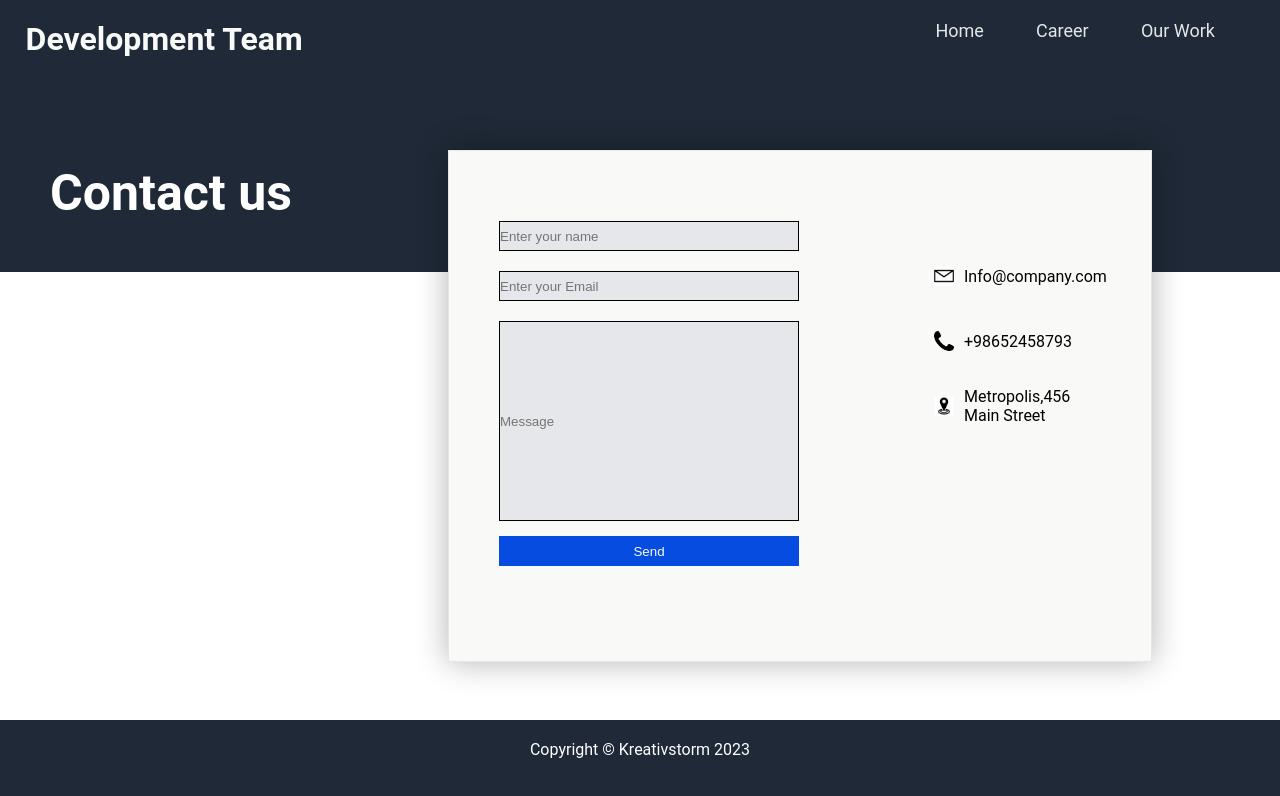
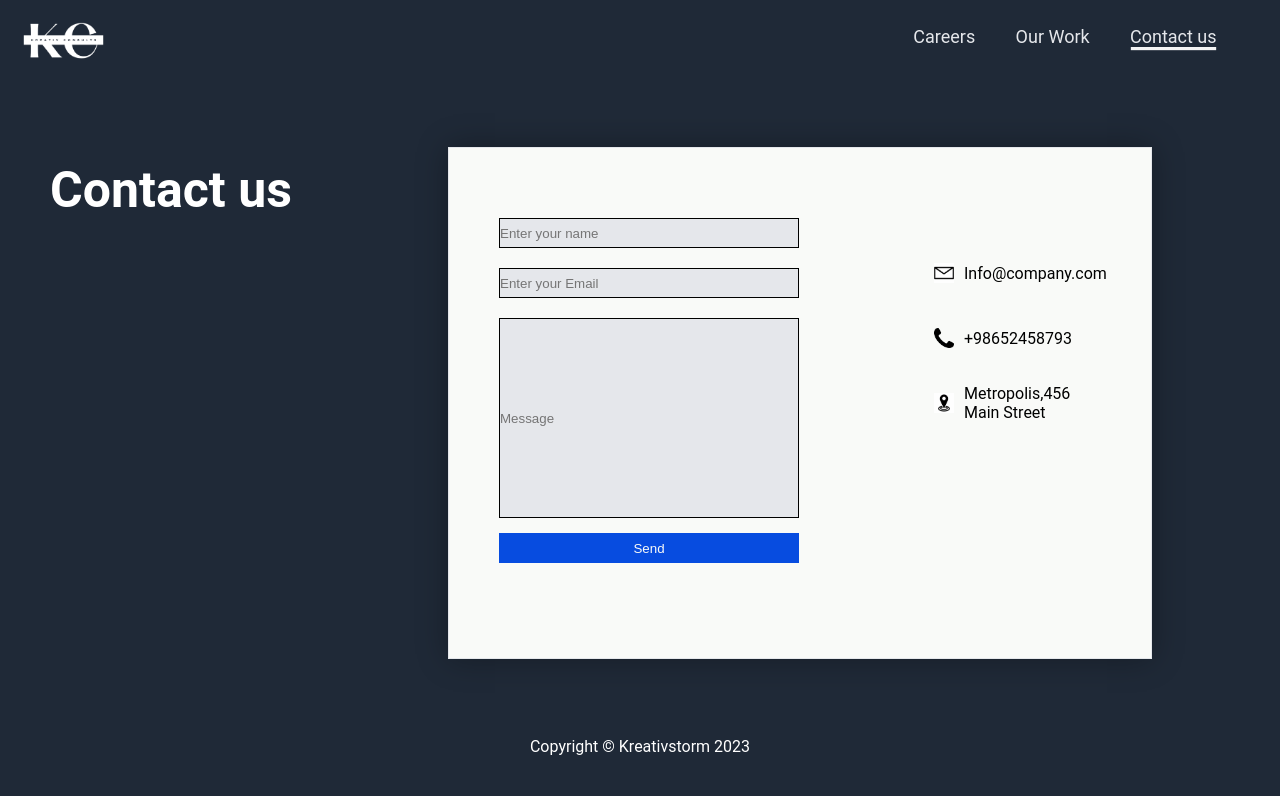
Before and after one commit to Renaldas0/kreativstorm-css-project, a plain HTML site: page pages/contact.html in a window 1280 px wide. Drawn offline with Linux system fonts and the light colour scheme.

Commit message:
standardized navbar + implemented logo

```diff
--- a/css/careers.css
+++ b/css/careers.css
@@ -6,6 +6,31 @@
     border: 0;
     box-sizing: border-box;
     text-align: justify;
+}
+
+.navbar-primary-container {
+    display: flex;
+    width: 50%;
+    margin-left: 1.5%;
+}
+
+.nav-logo {
+    height: 6vh;
+    width: auto;
+    color: white;
+    justify-content: center;
+    margin-top: -3%;
+    box-shadow: 0px 0px 0px #fff;
+    transition: ease 0.5s;
+}
+
+.nav-logo:hover {
+    box-shadow: 0px 4px 1px -1px whitesmoke;
+    cursor: pointer;
+}
+
+.current-page {
+    box-shadow: 0px 4px 1px -1px whitesmoke;
 }
 
 .primary-text {
@@ -34,6 +59,8 @@ header h1 {
 nav {
     width: 30%;
     margin-right: 1%;
+    padding-bottom: 30px;
+    margin-top: 0.5%;
 }
 
 nav ul {
@@ -48,7 +75,13 @@ a {
 
 nav a {
     font-size: 18px;
+    transition: ease 0.5s;
 }
+
+nav a:hover {
+    box-shadow: 0px 4px 1px -1px whitesmoke;
+}
+
 
 .description {
     display: flex;
--- a/css/contact.css
+++ b/css/contact.css
@@ -8,6 +8,31 @@
     text-align: justify;
 }
 
+.navbar-primary-container {
+    display: flex;
+    width: 50%;
+    margin-left: 1.5%;
+}
+
+.nav-logo {
+    height: 6vh;
+    width: auto;
+    color: white;
+    justify-content: center;
+    margin-top: -3%;
+    box-shadow: 0px 0px 0px #fff;
+    transition: ease 0.5s;
+}
+
+.nav-logo:hover {
+    box-shadow: 0px 4px 1px -1px whitesmoke;
+    cursor: pointer;
+}
+
+.current-page {
+    box-shadow: 0px 4px 1px -1px whitesmoke;
+}
+
 .primary-text {
     color: #f9faf8;
 }
@@ -16,20 +41,13 @@
     color: #e5e7eb;
 }
 
-.contactMainText {
-    color: #f9faf8;
-    font-size: 48px;
-    font-weight: bold;
-}
-
 body {
     font-family: 'Roboto', sans-serif;
+    background-color: #1f2937;
 }
 
 header {
-    height: 10vh;
     display: flex;
-    background-color: #1f2937;
     padding-top: 20px;
     justify-content: space-between;
 }
@@ -40,7 +58,9 @@ header h1 {
 
 nav {
     width: 30%;
-    margin-right: 1%;
+    margin-right: 1.8%;
+    padding-bottom: 30px;
+    margin-top: 0.5%;
 }
 
 nav ul {
@@ -55,6 +75,11 @@ a {
 
 nav a {
     font-size: 18px;
+    transition: ease 0.5s;
+}
+
+nav a:hover {
+    box-shadow: 0px 4px 1px -1px whitesmoke;
 }
 
 .btn-shadow:hover {
--- a/css/ourwork.css
+++ b/css/ourwork.css
@@ -6,6 +6,31 @@
     border: 0;
     box-sizing: border-box;
     text-align: justify;
+}
+
+.navbar-primary-container {
+    display: flex;
+    width: 50%;
+    margin-left: 1.5%;
+}
+
+.nav-logo {
+    height: 6vh;
+    width: auto;
+    color: white;
+    justify-content: center;
+    margin-top: -3%;
+    box-shadow: 0px 0px 0px #fff;
+    transition: ease 0.5s;
+}
+
+.nav-logo:hover {
+    box-shadow: 0px 4px 1px -1px whitesmoke;
+    cursor: pointer;
+}
+
+.current-page {
+    box-shadow: 0px 4px 1px -1px whitesmoke;
 }
 
 .primary-text {
@@ -32,9 +57,10 @@ header h1 {
 }
 
 nav {
-    width: 20%;
+    width: 30%;
     margin-right: 1%;
     padding-bottom: 30px;
+    margin-top: 0.5%;
 }
 
 nav ul {
@@ -49,11 +75,16 @@ a {
 
 nav a {
     font-size: 18px;
+    transition: ease 0.5s;
+}
+
+nav a:hover {
+    box-shadow: 0px 4px 1px -1px whitesmoke;
 }
 
 .hero-section {
     display: flex;
-    padding-top: 100px;
+    padding-top: 25px;
     background-color: #1f2937;
     padding-bottom: 80px;
     justify-content: space-evenly;
--- a/css/style.css
+++ b/css/style.css
@@ -8,6 +8,31 @@
     text-align: justify;
 }
 
+.navbar-primary-container {
+    display: flex;
+    width: 50%;
+    margin-left: 1.5%;
+}
+
+.nav-logo {
+    height: 6vh;
+    width: auto;
+    color: white;
+    justify-content: center;
+    margin-top: -3%;
+    box-shadow: 0px 0px 0px #fff;
+    transition: ease 0.5s;
+}
+
+.nav-logo:hover {
+    box-shadow: 0px 4px 1px -1px whitesmoke;
+    cursor: pointer;
+}
+
+.current-page {
+    box-shadow: 0px 4px 1px -1px whitesmoke;
+}
+
 .primary-text {
     color: #f9faf8;
 }
@@ -15,7 +40,6 @@
 .secondary-text {
     color: #e5e7eb;
 }
-
 
 body {
     font-family: 'Roboto', sans-serif;
@@ -33,9 +57,10 @@ header h1 {
 }
 
 nav {
-    width: 20%;
+    width: 100%;
     margin-right: 1%;
     padding-bottom: 30px;
+    margin-top: 0.5%;
 }
 
 nav ul {
@@ -50,11 +75,16 @@ a {
 
 nav a {
     font-size: 18px;
+    transition: ease 0.5s;
+}
+
+nav a:hover {
+    box-shadow: 0px 4px 1px -1px whitesmoke;
 }
 
 .hero-section {
     display: flex;
-    padding-top: 100px;
+    padding-top: 80px;
     padding-bottom: 80px;
     justify-content: space-around;
 }
--- a/pages/contact.html
+++ b/pages/contact.html
@@ -8,12 +8,14 @@
 </head>
 <body>
     <header>
-        <h1 class="logo primary-text">Development Team</h1>
+        <div class="navbar-primary-container">
+            <a href="../index.html"><img src="../images/nav-logo.png" class="nav-logo"></a>
+        </div>
         <nav>
             <ul>
-                <li><a href="../index.html" class="secondary-text">Home</a></li>
-                <li><a href="./careers.html" class="secondary-text">Career</a></li>
-                <li><a href="./ourwork.html" class="secondary-text">Our Work</a></li>
+                <li><a href="../pages/careers.html" class="secondary-text">Careers</a></li>
+                <li><a href="../pages/ourwork.html" class="secondary-text">Our Work</a></li>
+                <li><a href="../pages/contact.html" class="secondary-text current-page">Contact us</a></li>
             </ul>
         </nav>
     </header>
```
Also changed, not shown: index.html (+4 -3 lines), pages/careers.html (+6 -5 lines), pages/ourwork.html (+8 -6 lines), images/nav-logo.png (added).
